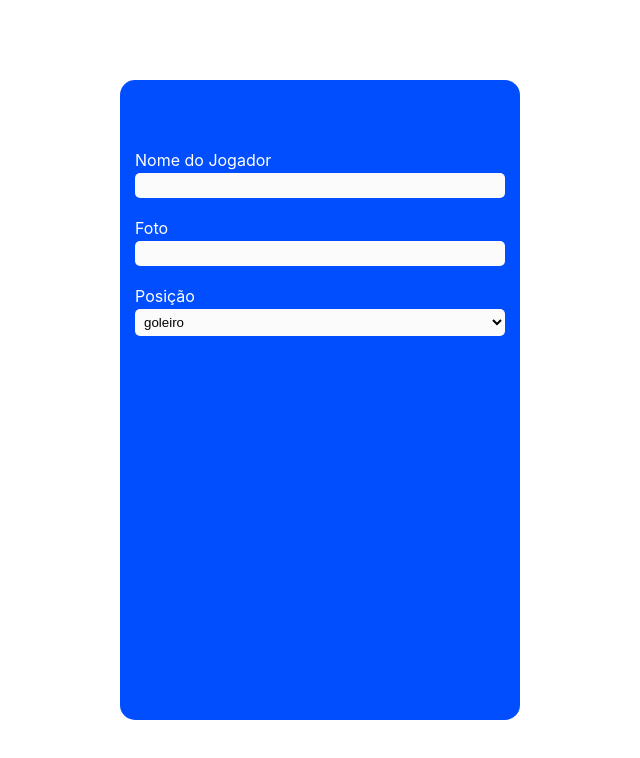
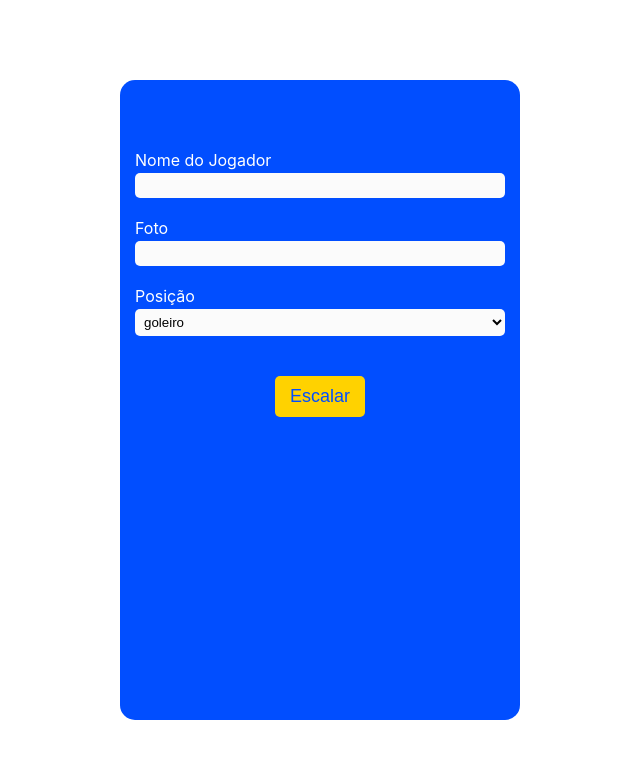
Before and after one commit to lzmarangoni/escala_tite-organograma-, a React (Create React App) app: page / in a window 1280 px wide. Shown: the top 758 px of the page, without its empty margins (0-640 px from the left). Built offline with nearby package versions, Linux system fonts and the light colour scheme.

Commit message:
botao para envio das informações e ajustes nos inputs para recebimento de valores atraves de props

```diff
--- a/src/App.js
+++ b/src/App.js
@@ -1,4 +1,5 @@
 
+import { Button } from './components/Button';
 import Form from './components/Form';
 import Input from './components/Input';
 import { List } from './components/List';
@@ -8,11 +9,12 @@ function App() {
   return (
 
     <div className="App">
-      <Form>
+      <Form >
 
         <Input label="Nome do Jogador"/>
         <Input label="Foto"/>
         <List listName="Posição" items= {positions} />
+        <Button nameButton="Escalar"/>
       </Form>
     </div>
   );
--- /dev/null
+++ b/src/components/Button/Button.css
@@ -0,0 +1,16 @@
+.buttonForm{
+    display: flex;
+    justify-content: center;
+
+}
+
+.buttonForm button{
+    background-color:#ffd200;
+    color: #014eff;
+    border: none;
+    box-sizing: border-box;
+    padding: 10px 15px;
+    border-radius: 5px;
+    font-size: large;
+    margin-top: 20px;
+}
--- /dev/null
+++ b/src/components/Button/index.js
@@ -0,0 +1,11 @@
+import "./Button.css"
+
+export const Button = (props)=>{
+    return(
+        <div className="buttonForm">
+            <button>
+                {props.nameButton}
+            </button>
+        </div>
+    )
+}
--- a/src/components/Form/Form.css
+++ b/src/components/Form/Form.css
@@ -2,7 +2,7 @@
     display: flex;
     width: 50%;
     height: 100vh;
-
+    margin: auto 0;
 
 }
 
--- a/src/components/Input/index.js
+++ b/src/components/Input/index.js
@@ -6,7 +6,7 @@ export const Input =(props)=>{
             <label>
                 {props.label}
             </label>
-            <input/>
+            <input placeholder={props.placeholder}/>
         </div>
     )
 }
```
